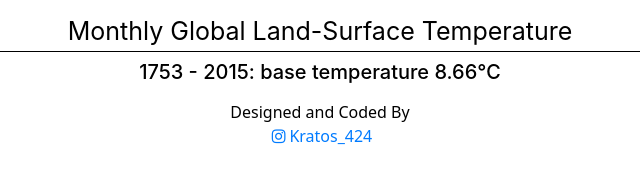
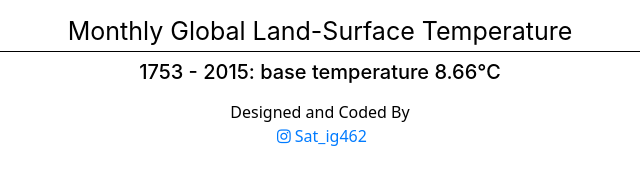
Before and after one commit to Sathishr424/D3-Heat-Map, a plain HTML site: page index.html in a window 1280 px wide. Shown: the full height of the page, 320-960 px from the left. Drawn offline with nearby package versions, Linux system fonts and the light colour scheme; no server answers.

Commit message:
Update index.html

```diff
--- a/index.html
+++ b/index.html
@@ -52,7 +52,7 @@
 
       </div>
       <div class='pt-2 text-center'><p style='padding: 0px; margin: 0px;text-decoration: none; color: black; font-size: normal; font-family: Share Tech Mono, sans;'>Designed and Coded By</p></div>
-        <div class='text-dark pb-2 text-center'><p style='padding: 0px; margin: 0px;text-decoration: none; color: black; font-size: normal; font-family: Share Tech Mono, sans;'><a href='https://instagram.com/kratos_424/' target='_blank' class='text-black'><i class='fa fa-instagram p-1'></i>Kratos_424</a></p></div>
+        <div class='text-dark pb-2 text-center'><p style='padding: 0px; margin: 0px;text-decoration: none; color: black; font-size: normal; font-family: Share Tech Mono, sans;'><a href='https://instagram.com/sat_ig462/' target='_blank' class='text-black'><i class='fa fa-instagram p-1'></i>Sat_ig462</a></p></div>
     </div>
 
 
```
